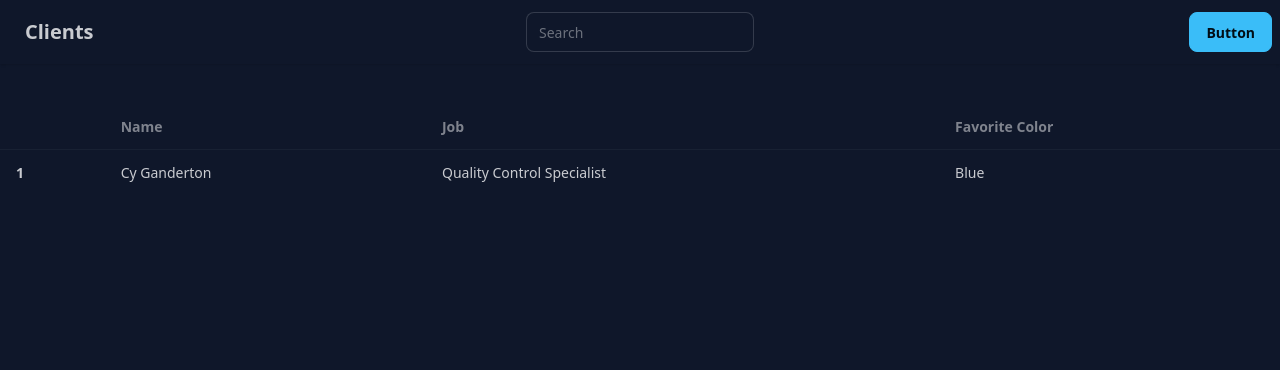
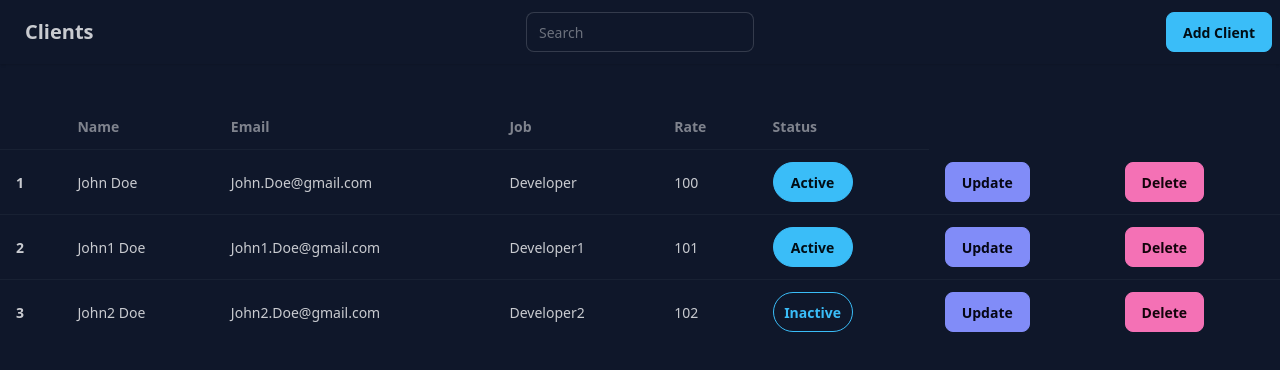
Before and after one commit to veressgergo88/kenn-crud-react-tailwind-express-postgresql-typescript, a React (Vite) app in the folder frontend/: page / in a window 1280 px wide. Shown: the top 370 px of the page. Built offline with nearby package versions, Linux system fonts and the light colour scheme.

Commit message:
Add ModalForm component, add props in the App.tsx for the components

```diff
--- a/frontend/src/App.tsx
+++ b/frontend/src/App.tsx
@@ -1,13 +1,36 @@
+import { useState } from 'react'
 import './App.css'
-import Navbar from './components/Navbar'
-import Tablelist from './components/Tablelist'
+import ModalForm from './components/ModalForm'
+import NavBar from './components/NavBar'
+import TableList from './components/TableList'
 
 function App() {
+  const [isOpen, setIsOpen] = useState(false)
+  const [modalMode, setModalMode] = useState('add')
+
+  const handleOpen = (mode:string) => {
+    setModalMode(mode)
+    setIsOpen(true)
+  }
+
+  const handleSubmit = () => {
+    if (modalMode === 'add') {
+      console.log('modal mode Add')
+    } else {
+      console.log('modal mode Edit')
+    }
+  }
 
   return (
     <>
-      <Navbar />
-      <Tablelist />
+      <NavBar onOpen={() => handleOpen('add')}/>
+      <TableList handleOpen={handleOpen}/>
+      <ModalForm
+      isOpen={isOpen}
+      onSubmit={handleSubmit}
+      onClose={() => setIsOpen(false)}
+      mode={modalMode}
+      />
     </>
   )
 }
--- a/frontend/src/assets/types.tsx
+++ b/frontend/src/assets/types.tsx
@@ -1,4 +1,5 @@
 export type Client = {
+    id: number,
     name: string,
     email: string,
     job: string,
--- /dev/null
+++ b/frontend/src/components/ModalForm.tsx
@@ -0,0 +1,25 @@
+type ModalFormProps = {
+    isOpen: boolean,
+    onClose: () => void,
+    onSubmit: () => void,
+    mode: string
+}
+
+const ModalForm = ({isOpen, onClose, onSubmit, mode}: ModalFormProps) => {
+  return (
+    <>
+      <dialog id="my_modal_3" className="modal" open={isOpen}>
+        <div className="modal-box">
+          <h3 className="font-bold text-lg py-4">{mode === 'edit' ? 'Edit Client' : 'Client Details'}</h3>
+          <form method="dialog">
+            {/* if there is a button in form, it will close the modal */}
+            <button className="btn btn-sm btn-circle btn-ghost absolute right-2 top-2" onClick={onClose}>✕</button>
+            <button className="btn btn-success">{mode === 'add' ? 'Save Changes' : 'Add Client'}</button>
+          </form>
+        </div>
+      </dialog>
+    </>
+  );
+};
+
+export default ModalForm;
--- a/frontend/src/components/Navbar.tsx
+++ b/frontend/src/components/Navbar.tsx
@@ -1,4 +1,8 @@
-const Navbar = () => {
+type NavBarProps = {
+  onOpen: () => void
+}
+
+const NavBar = ({onOpen}: NavBarProps) => {
   return (
     <div className="navbar bg-base-100 shadow-sm">
       <div className="navbar-start">
@@ -8,10 +12,10 @@ const Navbar = () => {
         <input type="text" placeholder="Search" className="input input-bordered w-48 md:w-auto" />
       </div>
       <div className="navbar-end">
-        <a className="btn btn-primary">Button</a>
+        <a className="btn btn-primary" onClick={onOpen}>Add Client</a>
       </div>
     </div>
   );
 };
 
-export default Navbar;
+export default NavBar;
--- a/frontend/src/components/Tablelist.tsx
+++ b/frontend/src/components/Tablelist.tsx
@@ -1,11 +1,15 @@
 import { Client } from "../assets/types";
 
-const Tablelist = () => {
+type TableListProps = {
+  handleOpen: (mode:string) => void
+}
+
+const TableList = ({handleOpen}: TableListProps) => {
 
     const clients: Client[] = [
-        {name: "John Doe", email: "John.Doe@gmail.com" , job: "Developer", rate:"100", isactive: true},
-        {name: "John1 Doe", email: "John1.Doe@gmail.com" , job: "Developer1", rate:"101", isactive: true},
-        {name: "John2 Doe", email: "John2.Doe@gmail.com" , job: "Developer2", rate:"102", isactive: false}
+        {id: 1, name: "John Doe", email: "John.Doe@gmail.com" , job: "Developer", rate:"100", isactive: true},
+        {id: 2, name: "John1 Doe", email: "John1.Doe@gmail.com" , job: "Developer1", rate:"101", isactive: true},
+        {id: 3, name: "John2 Doe", email: "John2.Doe@gmail.com" , job: "Developer2", rate:"102", isactive: false}
     ]
 
     return (
@@ -16,22 +20,39 @@ const Tablelist = () => {
           <tr>
             <th></th>
             <th>Name</th>
+            <th>Email</th>
             <th>Job</th>
-            <th>Favorite Color</th>
+            <th>Rate</th>
+            <th>Status</th>
           </tr>
         </thead>
         <tbody className="hover">
           {/* row 1 */}
-          <tr>
-            <th>1</th>
-            <td>Cy Ganderton</td>
-            <td>Quality Control Specialist</td>
-            <td>Blue</td>
-          </tr>
+          {clients.map((client) => (
+            <tr>
+              <th>{client.id}</th>
+              <td>{client.name}</td>
+              <td>{client.email}</td>
+              <td>{client.job}</td>
+              <td>{client.rate}</td>
+              <td>
+                <button className={`btn rounded-full w-20 ${client.isactive ? `btn-primary` : `btn-outline btn-primary`}`}>
+                  {client.isactive ? 'Active' : 'Inactive'}
+                </button>
+              </td>
+              <td>
+                <button className="btn btn-secondary" onClick={() => handleOpen('edit')}>Update</button>
+              </td>
+              <td>
+                <button className="btn btn-accent">Delete</button>
+              </td>
+            </tr>
+          ))}
+
         </tbody>
       </table>
     </div>
   );
 };
 
-export default Tablelist;
+export default TableList;
```
Also changed, not shown: 1 other file (tests, documents, lock files or other folders).
